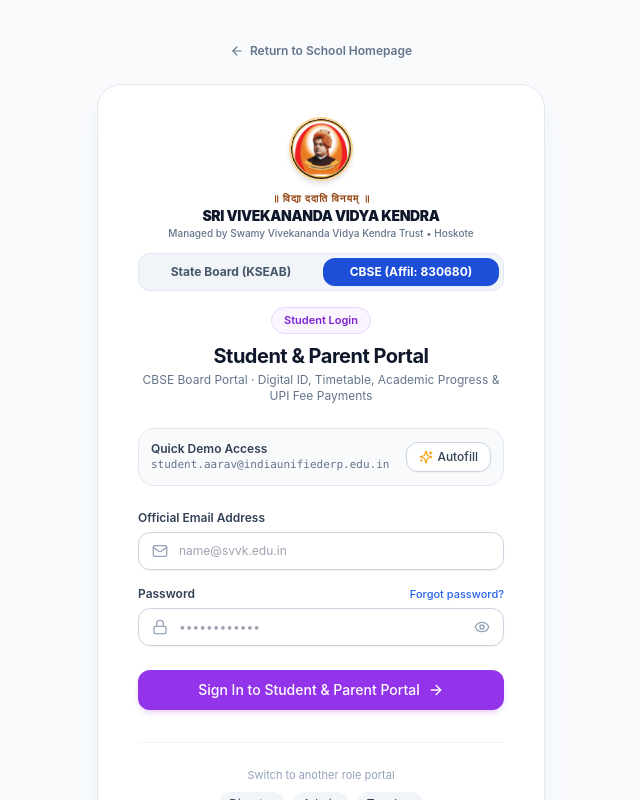
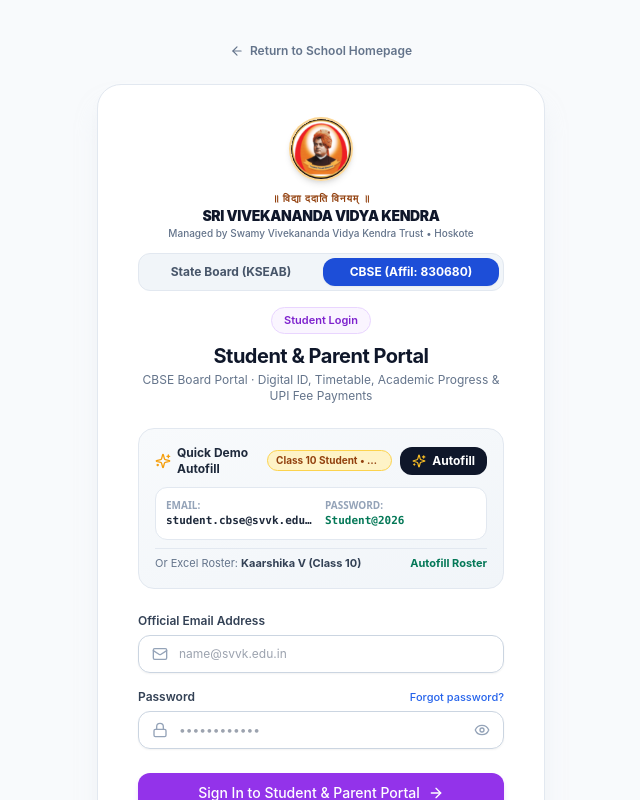
Before and after one commit to pranav36018/bbh-school-erp, a Next.js app: page /student/login in a window 1280 px wide. Shown: the top 800 px of the page, without its empty margins (319-959 px from the left). Built offline with nearby package versions, Linux system fonts and the light colour scheme.

Commit message:
fix: Rectify autofill to provide exact role-specific credentials and passwords (Student@2026, Teacher@2026, Director@2026, Admin@2026, and Excel Roster)

```diff
--- a/src/app/admin/login/page.tsx
+++ b/src/app/admin/login/page.tsx
@@ -8,8 +8,6 @@ export default function AdminLoginPage() {
       subtitle="Campus Management, Admissions, Staff & Fee Operations"
       badge="Administrative Login"
       themeColor="blue"
-      defaultEmail="admin.dps@indiaunifiederp.edu.in"
-      defaultPass="Admin@2026"
     />
   );
 }
--- a/src/app/director/login/page.tsx
+++ b/src/app/director/login/page.tsx
@@ -8,8 +8,6 @@ export default function DirectorLoginPage() {
       subtitle="Multi-Institution Strategic Governance & Group Analytics"
       badge="Executive Login"
       themeColor="amber"
-      defaultEmail="director@indiaunifiederp.edu.in"
-      defaultPass="Director@2026"
     />
   );
 }
--- a/src/app/student/login/page.tsx
+++ b/src/app/student/login/page.tsx
@@ -8,8 +8,6 @@ export default function StudentLoginPage() {
       subtitle="Digital ID, Timetable, Academic Progress & UPI Fee Payments"
       badge="Student Login"
       themeColor="purple"
-      defaultEmail="student.aarav@indiaunifiederp.edu.in"
-      defaultPass="Student@2026"
     />
   );
 }
--- a/src/app/teacher/login/page.tsx
+++ b/src/app/teacher/login/page.tsx
@@ -8,8 +8,6 @@ export default function TeacherLoginPage() {
       subtitle="Classroom Schedule, Attendance, Marks & AI Lesson Diary"
       badge="Faculty Login"
       themeColor="emerald"
-      defaultEmail="teacher.ananya@indiaunifiederp.edu.in"
-      defaultPass="Teacher@2026"
     />
   );
 }
--- a/src/components/auth/LoginForm.tsx
+++ b/src/components/auth/LoginForm.tsx
@@ -39,7 +39,7 @@ function LoginFormContent({
   badge,
   themeColor,
   defaultEmail: propDefaultEmail,
-  defaultPass = "Admin@2026",
+  defaultPass: propDefaultPass,
   board: initialBoardProp,
 }: LoginFormProps) {
   const router = useRouter();
@@ -73,32 +73,73 @@ function LoginFormContent({
         return {
           email: b === "state" ? "director.state@svvk.edu.in" : "director.cbse@svvk.edu.in",
           pass: "Director@2026",
+          roleLabel: "Executive Director & Managing Trustee",
         };
       case "admin":
         return {
           email: b === "state" ? "admin.state@svvk.edu.in" : "admin.cbse@svvk.edu.in",
           pass: "Admin@2026",
+          roleLabel: b === "state" ? "Headmaster & State Board Admin" : "Principal & CBSE Admin",
         };
       case "teacher":
         return {
           email: b === "state" ? "teacher.state@svvk.edu.in" : "teacher.cbse@svvk.edu.in",
           pass: "Teacher@2026",
+          roleLabel: b === "state" ? "Senior Faculty • State Board CCE" : "PGT Faculty • CBSE Division",
         };
       case "student":
         return {
           email: b === "state" ? "student.state@svvk.edu.in" : "student.cbse@svvk.edu.in",
           pass: "Student@2026",
+          roleLabel: b === "state" ? "Standard 8 Student • State Board" : "Class 10 Student • CBSE Board",
+        };
+    }
+  };
+
+  // Official Excel Roster credentials
+  const getRosterDemoCredentials = (p: PortalType) => {
+    switch (p) {
+      case "student":
+        return {
+          name: "Kaarshika V (Class 10)",
+          email: "student.kaarshika.030@svvk.demo",
+          pass: "Dolphin-Nectar-River-30",
+        };
+      case "teacher":
+        return {
+          name: "Arathi Baradi (Faculty)",
+          email: "arathi@svvk.demo",
+          pass: "River-Honey-Forest-34",
+        };
+      case "admin":
+        return {
+          name: "Anita Sanjiv (Admin/Clerk)",
+          email: "anita@svvk.demo",
+          pass: "Rocket-Marble-Anchor-36",
+        };
+      case "director":
+        return {
+          name: "Managing Trustee",
+          email: "director@svvk.demo",
+          pass: "Lion-Summit-Trust-88",
         };
     }
   };
 
   const currentDemo = getBoardDemoCredentials(activeBoard, portal);
+  const rosterDemo = getRosterDemoCredentials(portal);
   const effectiveEmail = propDefaultEmail || currentDemo.email;
-  const effectivePass = defaultPass || currentDemo.pass;
+  const effectivePass = propDefaultPass || currentDemo.pass;
 
   const fillDemo = () => {
     setEmail(effectiveEmail);
     setPassword(effectivePass);
+    setError(null);
+  };
+
+  const fillRoster = () => {
+    setEmail(rosterDemo.email);
+    setPassword(rosterDemo.pass);
     setError(null);
   };
 
@@ -266,19 +307,47 @@ function LoginFormContent({
           </div>
 
           {/* Demo Autofill Banner */}
-          <div className="mb-6 p-3 rounded-2xl bg-slate-50 border border-slate-200 flex items-center justify-between text-xs">
-            <div className="min-w-0 pr-2">
-              <span className="font-semibold text-slate-700 block truncate">Quick Demo Access</span>
-              <span className="text-slate-500 text-[11px] font-mono truncate block">{effectiveEmail}</span>
+          <div className="mb-6 p-4 rounded-2xl bg-gradient-to-br from-slate-50 to-slate-100 border border-slate-200 shadow-xs">
+            <div className="flex items-center justify-between gap-2 mb-2.5">
+              <div className="flex items-center gap-1.5 min-w-0">
+                <Sparkles className="w-4 h-4 text-amber-500 shrink-0" />
+                <span className="font-bold text-slate-800 text-xs">Quick Demo Autofill</span>
+                <span className="px-2 py-0.5 rounded-full text-[10px] font-bold bg-amber-100 text-amber-800 border border-amber-300 truncate">
+                  {currentDemo.roleLabel}
+                </span>
               </div>
               <button
                 type="button"
                 onClick={fillDemo}
-              className="inline-flex items-center gap-1 px-3 py-1.5 rounded-xl bg-white border border-slate-300 font-medium text-slate-700 hover:bg-slate-100 hover:border-slate-400 transition-all shadow-sm text-xs shrink-0"
+                className="inline-flex items-center gap-1.5 px-3 py-1.5 rounded-xl bg-slate-900 hover:bg-slate-800 text-white font-bold transition-all shadow-xs text-xs shrink-0 active:scale-95"
               >
-              <Sparkles className="w-3.5 h-3.5 text-amber-500" />
+                <Sparkles className="w-3.5 h-3.5 text-amber-400" />
                 <span>Autofill</span>
               </button>
+            </div>
+
+            <div className="grid grid-cols-1 sm:grid-cols-2 gap-2 text-[11px] font-mono bg-white p-2.5 rounded-xl border border-slate-200 mb-2">
+              <div className="truncate">
+                <span className="text-slate-400 block text-[10px] uppercase font-sans font-bold">Email:</span>
+                <span className="text-slate-800 font-semibold truncate block" title={effectiveEmail}>{effectiveEmail}</span>
+              </div>
+              <div className="truncate">
+                <span className="text-slate-400 block text-[10px] uppercase font-sans font-bold">Password:</span>
+                <span className="text-emerald-700 font-bold block" title={effectivePass}>{effectivePass}</span>
+              </div>
+            </div>
+
+            {/* Official Excel Roster Option */}
+            <div className="flex items-center justify-between text-[11px] text-slate-500 pt-1.5 border-t border-slate-200">
+              <span className="truncate">Or Excel Roster: <strong className="text-slate-700">{rosterDemo.name}</strong></span>
+              <button
+                type="button"
+                onClick={fillRoster}
+                className="text-emerald-700 font-bold hover:underline shrink-0 ml-2"
+              >
+                Autofill Roster
+              </button>
+            </div>
           </div>
 
           {/* Error Alert */}
```
Lines whose indentation alone changed are shown as unchanged.
